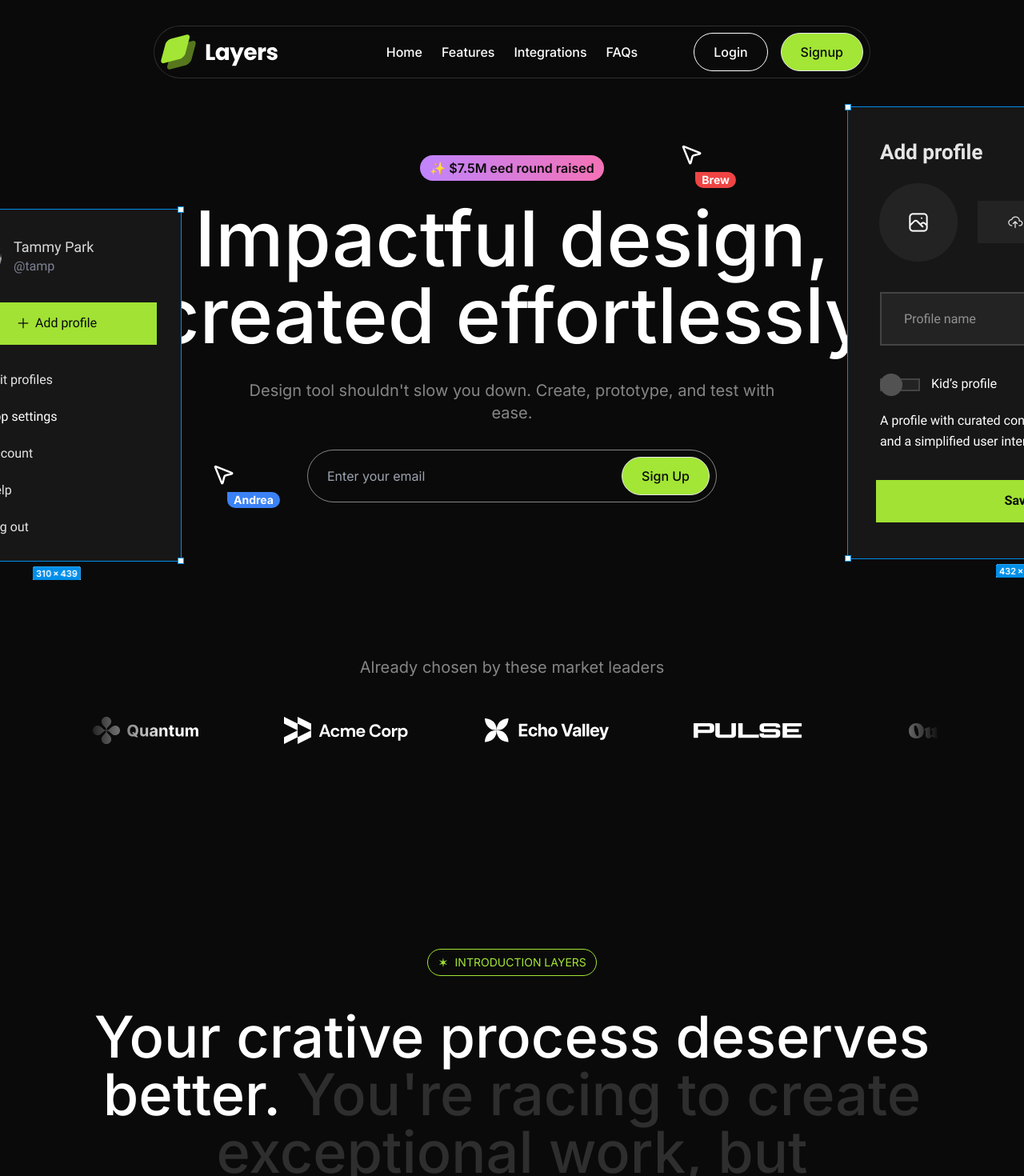
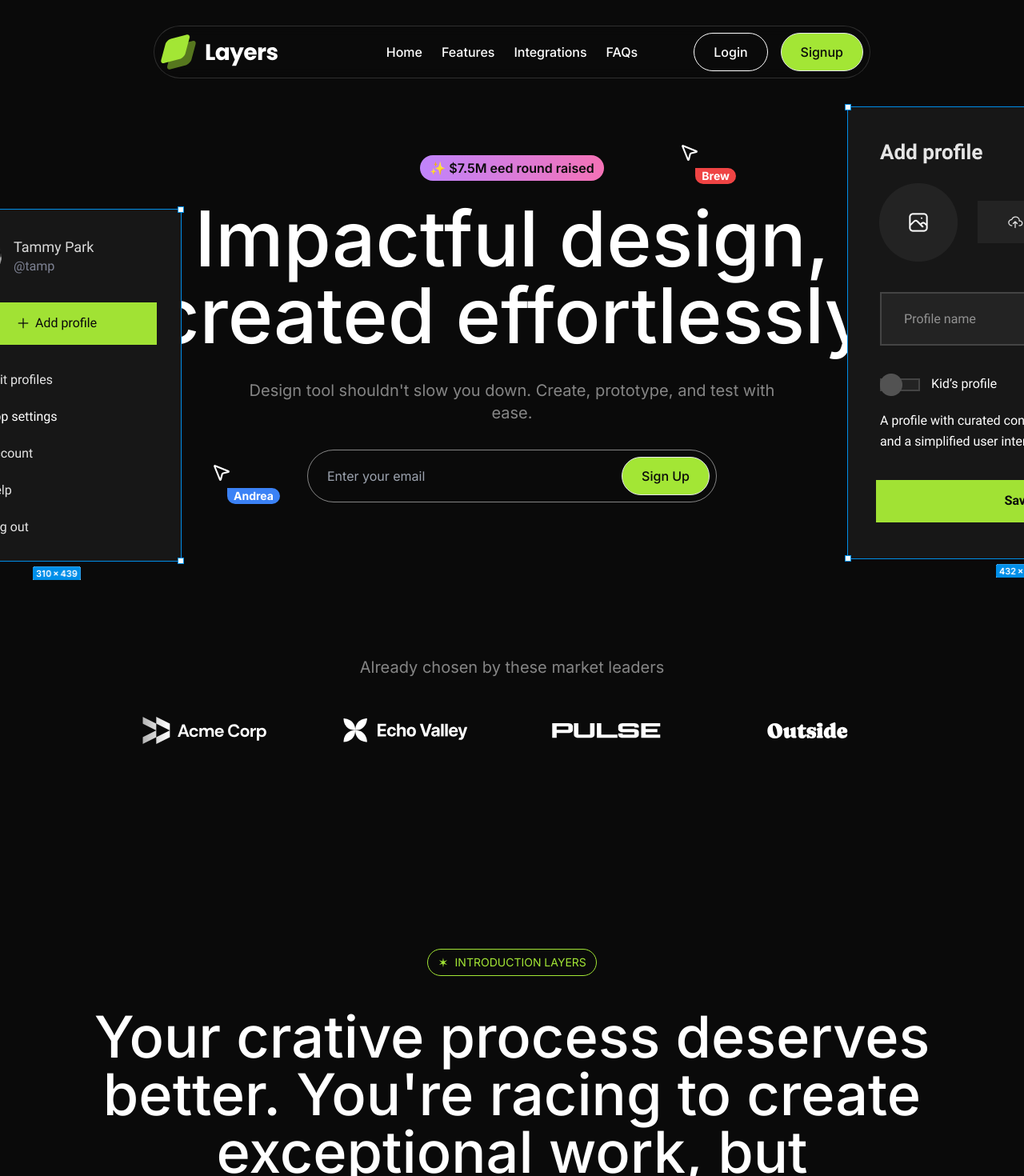
Before and after one commit to samsyntx/nextjs-saas-landing-page, a Next.js app: page / in a window 1280 px wide. Shown: the top 1470 px of the page at 80% size. Built offline with nearby package versions, Linux system fonts and the light colour scheme.

Commit message:
Hero, LogoTicker and Introduction Animation Completed

```diff
--- a/src/components/Pointer.tsx
+++ b/src/components/Pointer.tsx
@@ -7,7 +7,7 @@ const Pointer = (props: { name: string; color?: "red" | "blue" }) => {
 
     return (
         <div >
-            <MousePointer2 size={30} className="mb-1"/>
+            <MousePointer2 size={25} className="mb-1"/>
             <p
                 className={twMerge(
                     "ml-5 inline-flex rounded-full font-bold text-sm bg-blue-500 px-2 rounded-tl-none",
--- a/src/sections/Hero.tsx
+++ b/src/sections/Hero.tsx
@@ -1,25 +1,111 @@
+"use client";
+
 import Button from "@/components/Button";
 import designExample1 from "@/assets/images/design-example-1.png";
 import designExample2 from "@/assets/images/design-example-2.png";
 import Image from "next/image";
 import Pointer from "@/components/Pointer";
+import { motion, useAnimate } from "framer-motion";
+import { useEffect } from "react";
+import cursorImage from "@/assets/images/cursor-you.svg";
+
+
 
 export default function Hero() {
+    const [leftDesignScope, leftDesignAnimate] = useAnimate();
+    const [leftPointerScope, leftPointerAnimate] = useAnimate();
+
+    const [rightDesignScope, rightDesignAnimate] = useAnimate();
+    const [rightPointerScope, rightPointerAnimate] = useAnimate();
+
+    useEffect(() => {
+        leftDesignAnimate([
+            [leftDesignScope.current, { opacity: 1 }, { duration: 0.5 }],
+            [leftDesignScope.current, { y: 0, x: 0 }, { duration: 0.5 }],
+        ]);
+
+        leftPointerAnimate([
+            [leftPointerScope.current, { opacity: 1 }, { duration: 0.5 }],
+            [leftPointerScope.current, { y: 0, x: -100 }, { duration: 0.5 }],
+            [
+                leftPointerScope.current,
+                { y: [0, 16, 0], x: 0 },
+                { duration: 0.5, ease: "easeInOut" },
+            ],
+        ]);
+
+        rightDesignAnimate([
+            [
+                rightDesignScope.current,
+                { opacity: 1 },
+                { duration: 0.5, delay: 1.5 },
+            ],
+            [rightDesignScope.current, { y: 0, x: 0 }, { duration: 0.5 }],
+        ]);
+
+        rightPointerAnimate([
+            [
+                rightPointerScope.current,
+                { opacity: 1 },
+                { duration: 0.5, delay: 1.5 },
+            ],
+            [rightPointerScope.current, { y: 0, x: 175 }, { duration: 0.5 }],
+            [
+                rightPointerScope.current,
+                { y: [0, 20, 0], x: 0 },
+                { duration: 0.5, ease: "easeInOut" },
+            ],
+        ]);
+    }, []);
+
     return (
-        <section className="py-24 overflow-x-clip">
+        <section
+            className="py-24 overflow-x-clip"
+            style={{
+                cursor: `url(${cursorImage.src}), auto`,
+            }}
+        >
             <div className="container relative ">
-                <div className="absolute -left-32 top-16 hidden lg:block">
-                    <Image src={designExample1} alt="design example 1" />
-                </div>
-                <div className="absolute -right-64 -top-16 hidden lg:block">
-                    <Image src={designExample2} alt="design example 2" />
-                </div>
-                <div className="absolute top-96 left-56 hidden lg:block">
+                <motion.div
+                    ref={leftDesignScope}
+                    initial={{ opacity: 0, y: 100, x: -100 }}
+                    className="absolute -left-32 top-16 hidden lg:block"
+                    drag
+                >
+                    <Image
+                        draggable={false}
+                        src={designExample1}
+                        alt="design example 1"
+                    />
+                </motion.div>
+                <motion.div
+                    ref={leftPointerScope}
+                    initial={{ opacity: 0, y: 100, x: -200 }}
+                    className="absolute top-96 left-56 hidden lg:block"
+                >
                     <Pointer name="Andrea" />
-                </div>
-                <div className="absolute -top-4 right-80 hidden lg:block">
+                </motion.div>
+
+                <motion.div
+                    initial={{ opacity: 0, y: 100, x: 100 }}
+                    ref={rightDesignScope}
+                    className="absolute -right-64 -top-16 hidden lg:block"
+                    drag
+                >
+                    <Image
+                        draggable={false}
+                        src={designExample2}
+                        alt="design example 2"
+                    />
+                </motion.div>
+                <motion.div
+                    ref={rightPointerScope}
+                    initial={{ opacity: 0, x: 275, y: 100 }}
+                    className="absolute -top-4 right-80 hidden lg:block"
+                >
                     <Pointer color="red" name="Brew" />
-                </div>
+                </motion.div>
+
                 <div className="flex justify-center">
                     <div className="inline-flex py-1 px-3 bg-gradient-to-r from-purple-400 to-pink-400 rounded-full text-neutral-950 font-semibold">
                         ✨ $7.5M eed round raised
@@ -47,7 +133,6 @@ export default function Hero() {
                         Sign Up
                     </Button>
                 </form>
-
             </div>
         </section>
     );
--- a/src/sections/Introduction.tsx
+++ b/src/sections/Introduction.tsx
@@ -1,22 +1,67 @@
+"use client";
+
 import Tag from "@/components/Tag";
+import {
+    useMotionValue,
+    useMotionValueEvent,
+    useScroll,
+    useTransform,
+} from "framer-motion";
+import { useEffect, useRef, useState } from "react";
+import { twMerge } from "tailwind-merge";
 
 const text = `You're racing to create exceptional work, but traditional design tools slow you down with unnecessary complexity and steep learning curves.`;
+const words = text.split(" ");
 
 export default function Introduction() {
+    const scrollTarget = useRef<HTMLDivElement>(null);
+
+    const { scrollYProgress } = useScroll({
+        target: scrollTarget,
+        offset: ["start end", "end end"],
+    });
+
+    const [currentWord, setCurrentWord] = useState(0);
+
+    const wordIndex = useTransform(scrollYProgress, [0, 1], [0, words.length]);
+
+    useEffect(() => {
+        wordIndex.on("change", (latest) => {
+            setCurrentWord(latest);
+        });
+    }, [wordIndex]);
+
+    useMotionValueEvent(scrollYProgress, "change", (latest) =>
+        console.log(latest)
+    );
+
     return (
         <section className="py-28 lg:py-40  ">
             <div className="container">
+                <div className="sticky top-28 md:top-32">
                     <div className="flex justify-center">
                         <Tag>Introduction Layers</Tag>
                     </div>
                     <div className="text-4xl md:text-6xl lg:text-7xl text-center font-medium mt-10 ">
                         <span>Your crative process deserves better.&nbsp;</span>
-                    <span className="text-white/15 ">{text}</span>
+                        <span className="text-white/15 ">
+                            {words.map((word, wordIndex) => (
+                                <span
+                                    key={wordIndex}
+                                    className={twMerge(
+                                        "transition duration-500 text-white/15",
+                                        wordIndex < currentWord && "text-white"
+                                    )}
+                                >{`${word} `}</span>
+                            ))}
+                        </span>
                         <span className="text-lime-400 block">
                             That&apos;s why we built Layers.
                         </span>
                     </div>
                 </div>
+                <div ref={scrollTarget} className="h-[150vh]"></div>
+            </div>
         </section>
     );
 }
--- a/src/sections/LogoTicker.tsx
+++ b/src/sections/LogoTicker.tsx
@@ -1,3 +1,5 @@
+"use client";
+
 import quantumLogo from "@/assets/images/quantum.svg";
 import acmeLogo from "@/assets/images/acme-corp.svg";
 import echoValleyLogo from "@/assets/images/echo-valley.svg";
@@ -7,6 +9,8 @@ import apexLogo from "@/assets/images/apex.svg";
 import celestialLogo from "@/assets/images/celestial.svg";
 import twiceLogo from "@/assets/images/twice.svg";
 import Image from "next/image";
+import { motion } from "framer-motion";
+import React from "react";
 
 const logos = [
     { name: "Quantum", image: quantumLogo },
@@ -26,8 +30,20 @@ export default function LogoTicker() {
                 <h3 className="text-center text-white/50 text-xl">
                     Already chosen by these market leaders
                 </h3>
-                <div className="overflow-hidden mt-12 [mask-image:linear-gradient(to_right,transparent,black_10%,black_90%,transparent)]">
-                    <div className="flex gap-24 pr-24 ">
+                <div className="flex overflow-hidden mt-12 [mask-image:linear-gradient(to_right,transparent,black_10%,black_90%,transparent)]">
+                    <motion.div
+                        animate={{
+                            x: "-50%",
+                        }}
+                        transition={{
+                            duration: 30,
+                            ease: "linear",
+                            repeat: Infinity,
+                        }}
+                        className="flex gap-24 pr-24 "
+                    >
+                        {Array.from({ length: 2 }).map((_, i) => (
+                            <React.Fragment key={i}>
                                 {logos.map((each) => (
                                     <Image
                                         src={each.image}
@@ -35,7 +51,9 @@ export default function LogoTicker() {
                                         key={each.name}
                                     />
                                 ))}
-                    </div>
+                            </React.Fragment>
+                        ))}
+                    </motion.div>
                 </div>
             </div>
         </section>
```
Also changed, not shown: src/assets/images/cursor-you.svg. Lines whose indentation alone changed are shown as unchanged.
